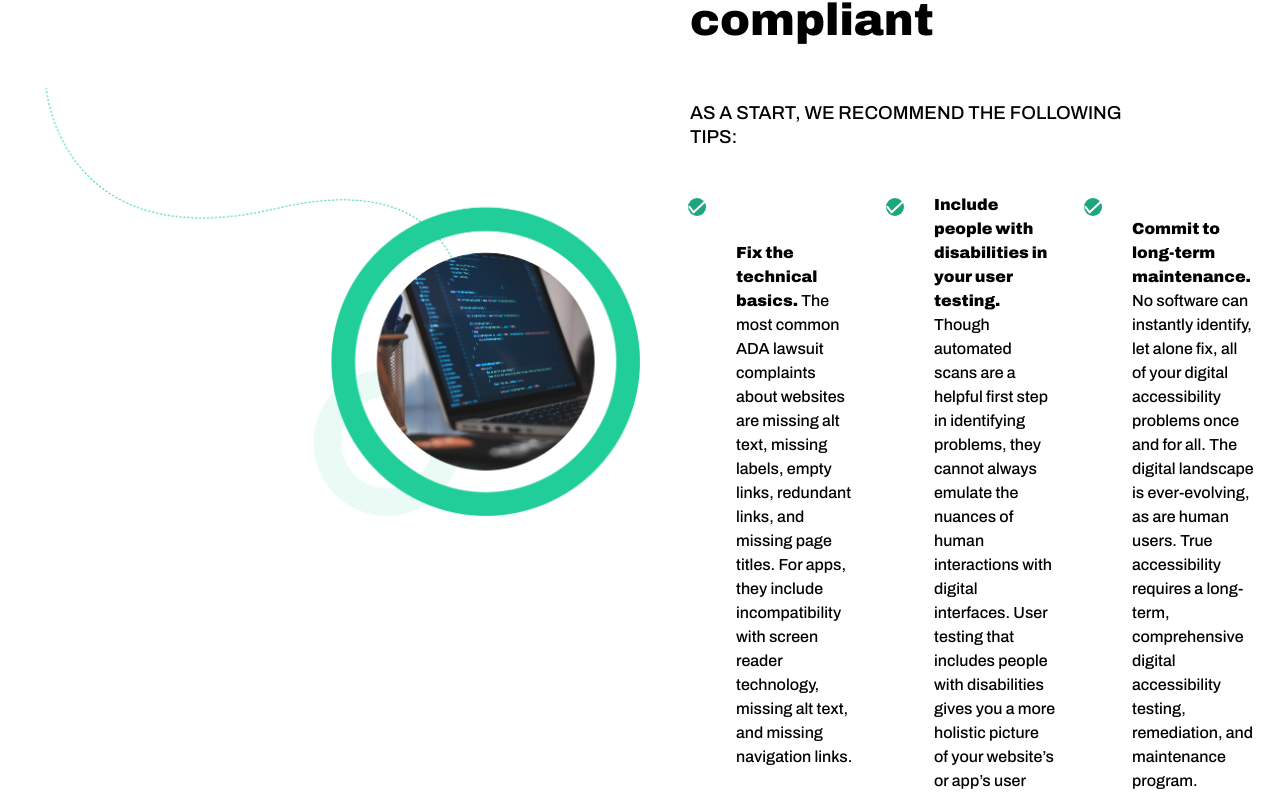
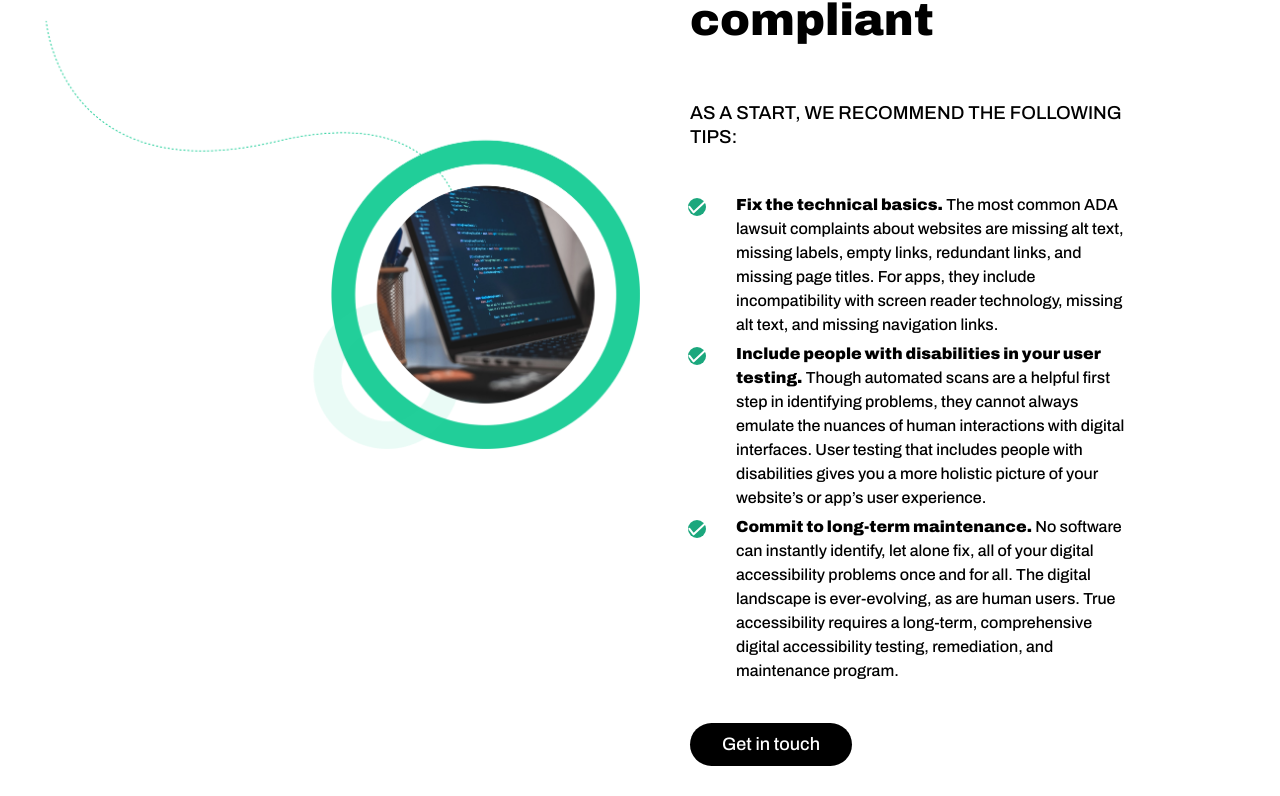
Before and after one commit to a11ysolutions/website, a React (Create React App) app: page /regulations in a window 1280 px wide. Shown: the part 2256-3052 px from the top of the page. Built offline with nearby package versions, Linux system fonts and the light colour scheme.

Commit message:
fix: rectify misplaced items in regulations desktop

```diff
--- a/src/Components/StandardsRegulations/StandardRegulations.js
+++ b/src/Components/StandardsRegulations/StandardRegulations.js
@@ -114,7 +114,7 @@ function StandardRegulations() {
                         <h3 className='not-bold-h3'>AS A START, WE RECOMMEND THE FOLLOWING TIPS:</h3>
                     </BicolorTitledText>
 
-                    <div className="checked-items" role="list">
+                    <div role="list">
                         <CheckedItem>
                             <b>Fix the technical basics.</b> The most common ADA lawsuit complaints about websites are missing alt text,
                             missing labels, empty links, redundant links, and missing page titles. For apps, they include incompatibility
```
